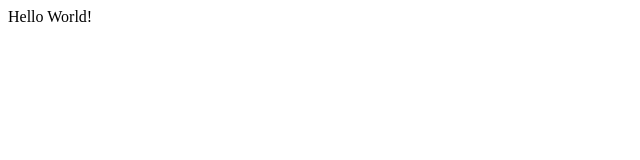
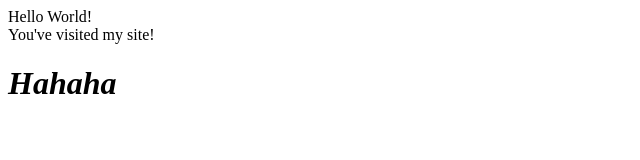
Before and after one commit to jongpilkim/jongpilkim.github.io, a plain HTML site: page index.html in a window 1280 px wide. Shown: the whole page, without its empty margins (0-640 px from the left). Drawn offline with Linux system fonts and the light colour scheme.

Commit message:
Update index.html

```diff
--- a/index.html
+++ b/index.html
@@ -1,4 +1,6 @@
 <html>
 <head></head>
 <body>Hello World!</body>
+  <div>You've visited my site!</div>
+  <h1><strong><em>Hahaha</em></strong></h1>
 </html>
```
